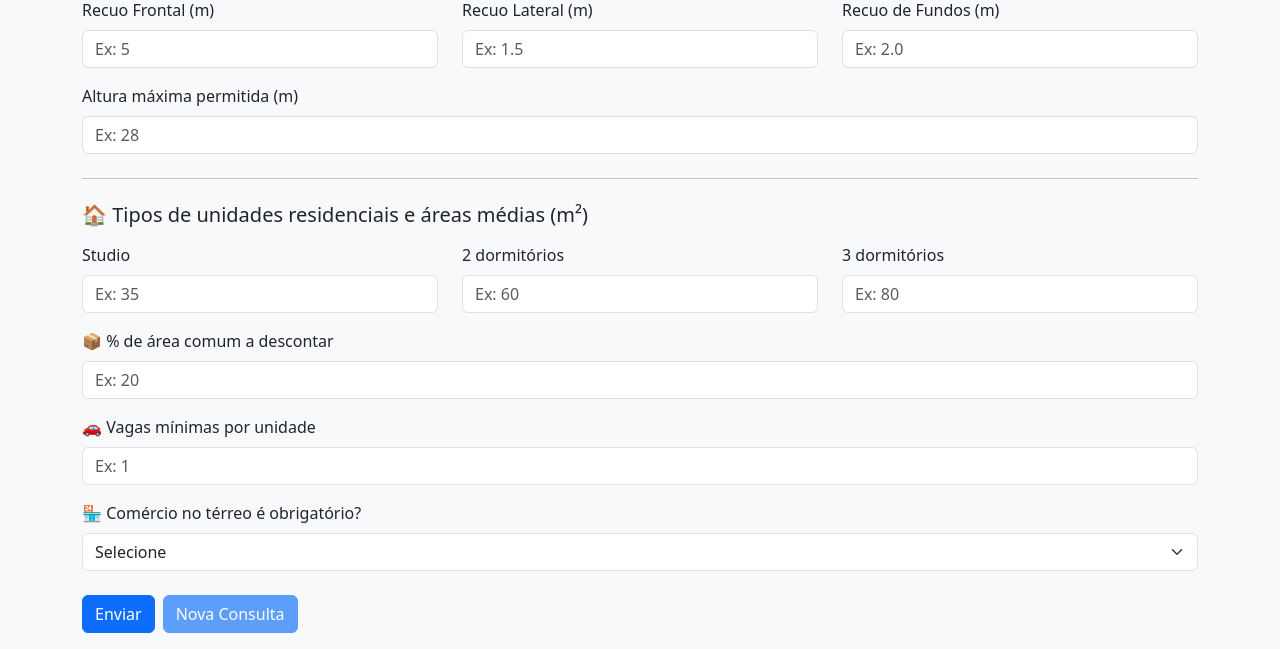
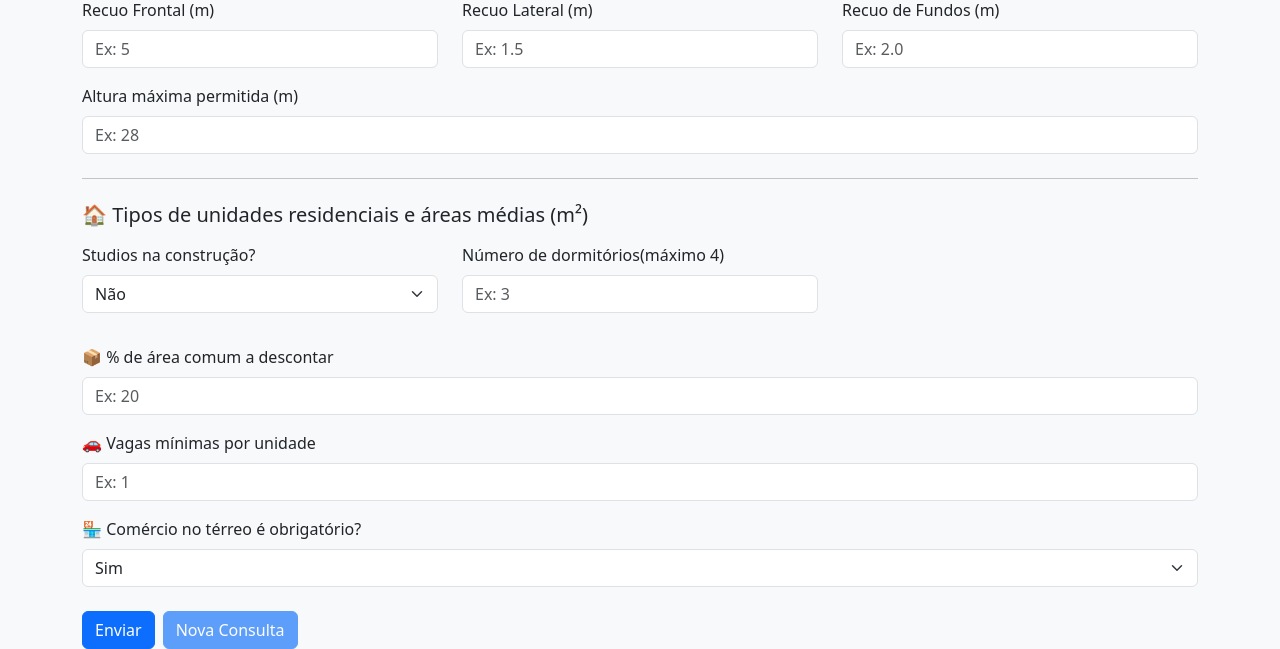
Before and after one commit to RogerioCRamos/calculadora-terreno, a Django app: page / in a window 1280 px wide. Shown: the part 628-1277 px from the top of the page. Run offline with Django 5.2, Linux system fonts and the light colour scheme.

Commit message:
Alterações dos campos Studio e Dormitórios, incluindo campos seletores e definindo campos dinamicos

```diff
--- a/calculadoraterreno/appcalculadora/templates/formulario.html
+++ b/calculadoraterreno/appcalculadora/templates/formulario.html
@@ -90,18 +90,27 @@
 
         <h5 class="mb-3">🏠 Tipos de unidades residenciais e áreas médias (m²)</h5>
         <div class="row mb-3">
+        <div class="col-md-4">
+            <label class="form-label">Studios na construção?</label>
+            <select class="form-select" id="studio_select">
+                <option value="nao">Não</option>
+                <option value="sim">Sim</option>
+            </select>
+        </div>
+        <div class="col-md-4" id="studio_field" style="display: none;">
+            <label class="form-label">Studio</label>
+            <input type="number" step="any" class="form-control" id="studio_m2" name="studio_m2" placeholder="Ex: 35">
+        </div>
+
+
             <div class="col-md-4">
-                <label class="form-label">Studio</label>
-                <input type="number" step="any" class="form-control" name="studio_m2" placeholder="Ex: 35">
-            </div>
-            <div class="col-md-4">
-                <label class="form-label">2 dormitórios</label>
-                <input type="number" step="any" class="form-control" name="dois_dorm_m2" placeholder="Ex: 60">
-            </div>
-            <div class="col-md-4">
-                <label class="form-label">3 dormitórios</label>
-                <input type="number" step="any" class="form-control" name="tres_dorm_m2" placeholder="Ex: 80">
-            </div>
+            <label class="form-label">Número de dormitórios(máximo 4)</label>
+            <input type="number" min="1" max="4" id="max_dormitorios" name="max_dormitorios" class="form-control" placeholder="Ex: 3">
+        </div>
+
+        <div class="col-12 mt-3" id="campos_dinamicos">
+            <!-- Os campos serão inseridos dinamicamente aqui -->
+        </div>
         </div>
 
         <div class="mb-3">
@@ -117,7 +126,6 @@
         <div class="mb-3">
             <label class="form-label">🏪 Comércio no térreo é obrigatório?</label>
             <select class="form-select" name="comercio_obrigatorio">
-                <option value="">Selecione</option>
                 <option value="Sim">Sim</option>
                 <option value="Não">Não</option>
             </select>
@@ -214,5 +222,70 @@
     });
 </script>
 
+
+
+<script>
+    const studioSelect = document.getElementById("studio_select");
+    const studioField = document.getElementById("studio_field");
+    const studioInput = document.getElementById("studio_m2");
+
+    studioSelect.addEventListener("change", () => {
+        if (studioSelect.value === "sim") {
+            studioField.style.display = "block";
+            studioInput.value = ""; // limpa o campo
+        } else {
+            studioField.style.display = "none";
+            studioInput.value = 0; // atribui 0 automaticamente
+        }
+    });
+</script>
+
+<script>
+    const maxDormInput = document.getElementById("max_dormitorios");
+    const camposContainer = document.getElementById("campos_dinamicos");
+
+    function gerarCampos(qtd) {
+      camposContainer.innerHTML = "";
+      for (let i = 1; i <= qtd; i++) {
+        const div = document.createElement("div");
+        div.className = "mb-3";
+
+        const label = document.createElement("label");
+        label.className = "form-label";
+        label.innerText = `${i} dormitório${i > 1 ? 's' : ''}`;
+
+        const input = document.createElement("input");
+        input.type = "number";
+        input.step = "any";
+        input.className = "form-control";
+        input.name = `dormitorio_${i}_m2`;
+        input.placeholder = `Área média do dormitório ${i} (m²)`;
+
+        div.appendChild(label);
+        div.appendChild(input);
+        camposContainer.appendChild(div);
+      }
+    }
+
+    maxDormInput.addEventListener("input", function () {
+      let valor = parseInt(this.value, 10);
+
+      if (isNaN(valor) || valor <= 0) {
+        camposContainer.innerHTML = "";
+        return;
+      }
+
+      if (valor > 4) {
+        valor = 4;
+        this.value = 4; // Corrige o valor no input
+      }
+
+      gerarCampos(valor); // Garante que sempre recria os campos com o valor corrigido
+    });
+  </script>
+
+
+
+
 </body>
 </html>
--- a/calculadoraterreno/appcalculadora/views.py
+++ b/calculadoraterreno/appcalculadora/views.py
@@ -18,11 +18,22 @@ def formulario_view(request):
         recuo_fundos = request.POST.get('recuo_fundos')
         altura_maxima = request.POST.get('altura_maxima')
         studio = request.POST.get('studio_m2')
-        dois_dorms = request.POST.get('dois_dorm_m2')
-        tres_dorms = request.POST.get('tres_dorm_m2')
+        max_dorms = int(request.POST.get('max_dormitorios', 0))
+        dormitorios = {}
+        for i in range(1, max_dorms + 1):
+            valor = request.POST.get(f'dormitorio_{i}_m2')
+            if valor:
+                dormitorios[i] = int(valor)
+
+
         percentual_area_comum = request.POST.get('percentual_area_comum')
         vagas_unidade = request.POST.get('vagas_minimas_unidade')
         comercio_terreo = request.POST.get('comercio_obrigatorio')
+
+        studio_text = f"- Studio: {studio}<br>" if studio and studio != "0" else ""
+        dorm_text = ""
+        for i, v in dormitorios.items():
+            dorm_text += f"- {i} dormitório{'s' if i > 1 else ''}: {v}<br>"
 
         responseText = f"""Você é um assistente especialista em planejamento urbano e viabilidade imobiliária.
 
@@ -55,9 +66,8 @@ Recuos obrigatórios (m):<br>
 Altura máxima permitida (m): {altura_maxima}  <br><br>
 
 🏠 *Tipos de unidades residenciais e áreas médias (m²):*  <br>
-- Studio: {studio}<br>
-- 2 dormitórios: {dois_dorms} <br>
-- 3 dormitórios: {tres_dorms}<br><br>
+{studio_text}
+{dorm_text}<br>
 
 📦 % de área comum a descontar: {percentual_area_comum}<br>
 🚗 Vagas mínimas por unidade: {vagas_unidade} <br>
```
